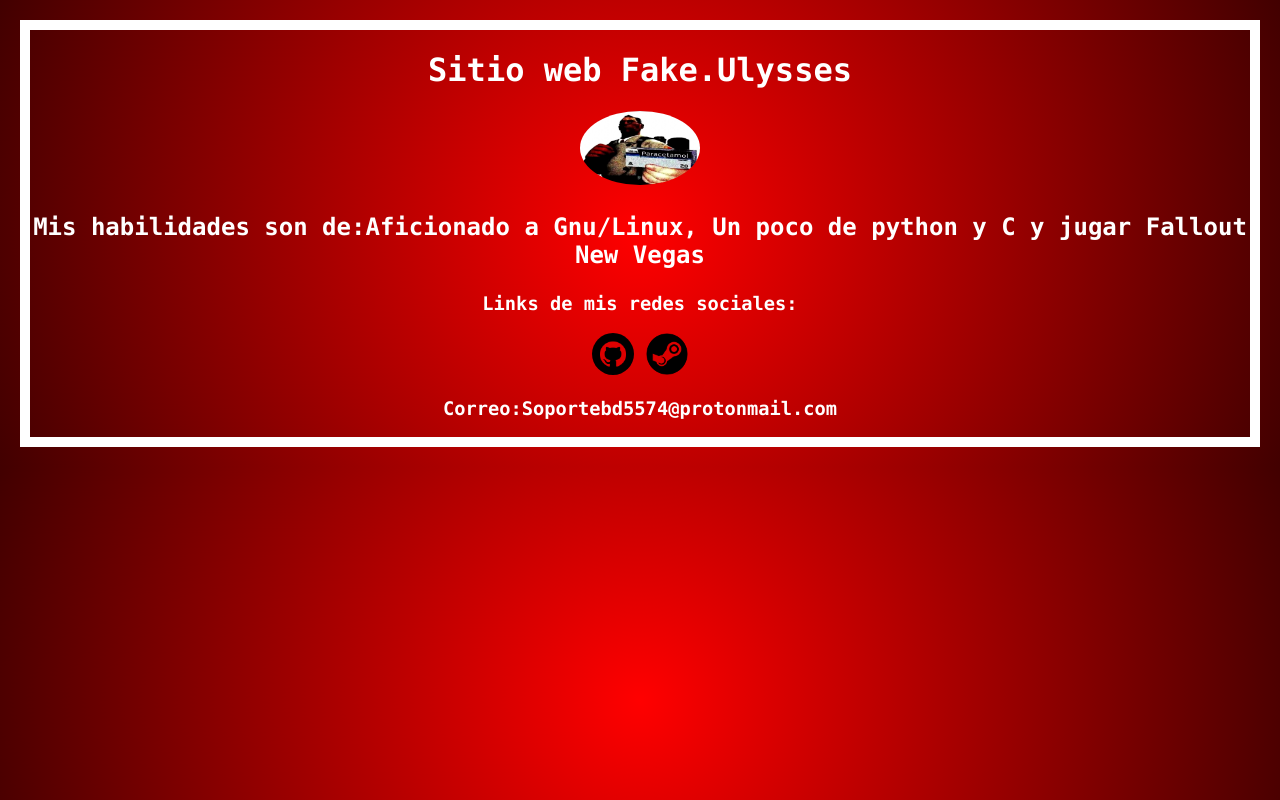
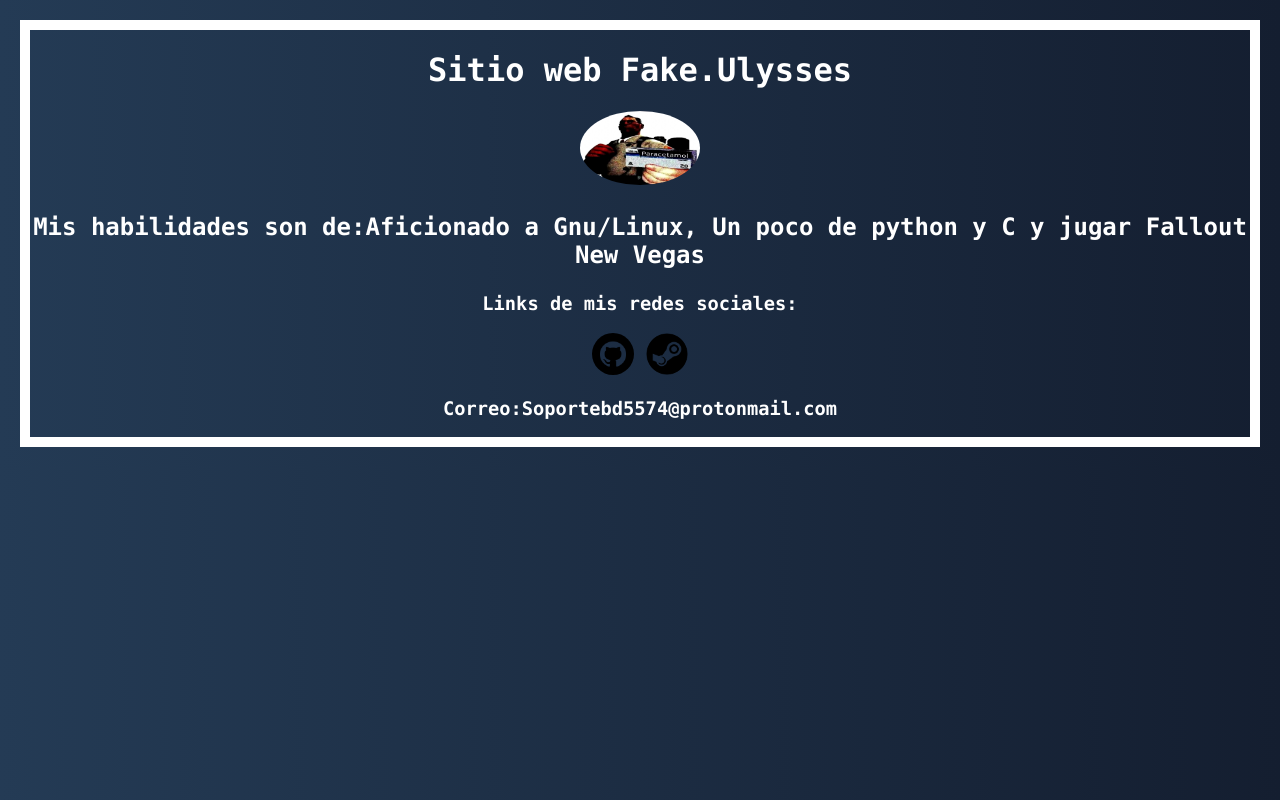
Before and after one commit to FakeUlysses22/Sitio, a plain HTML site: page index.html in a window 1280 px wide. Drawn offline with Linux system fonts and the light colour scheme; a script that the page names is missing.

Commit message:
Update style.css

```diff
--- a/style.css
+++ b/style.css
@@ -14,8 +14,10 @@ a:link, a:visited,  a:hover, a:active
 
 body {
 
-	background: rgb(255,0,0);
-background: radial-gradient(circle, rgba(255,0,0,1) 0%, rgba(66,0,0,1) 100%);
+	background: #141E30;  /* fallback for old browsers */
+	background: -webkit-linear-gradient(to right, #243B55, #141E30);  /* Chrome 10-25, Safari 5.1-6 */
+	background: linear-gradient(to right, #243B55, #141E30); /* W3C, IE 10+/ Edge, Firefox 16+, Chrome 26+, Opera 12+, Safari 7+ */
+
 
 	border: 10px solid #FFFFFF;
 	color: #FFFFFF;
```
